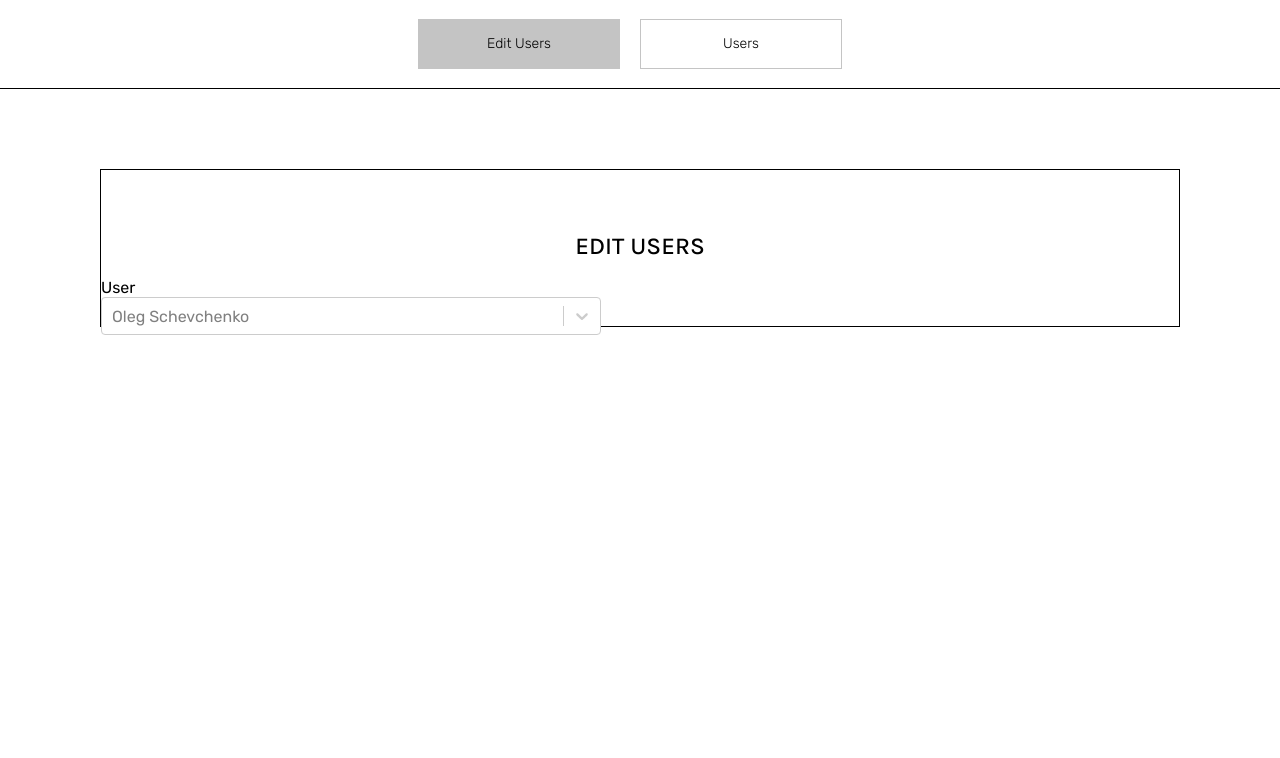
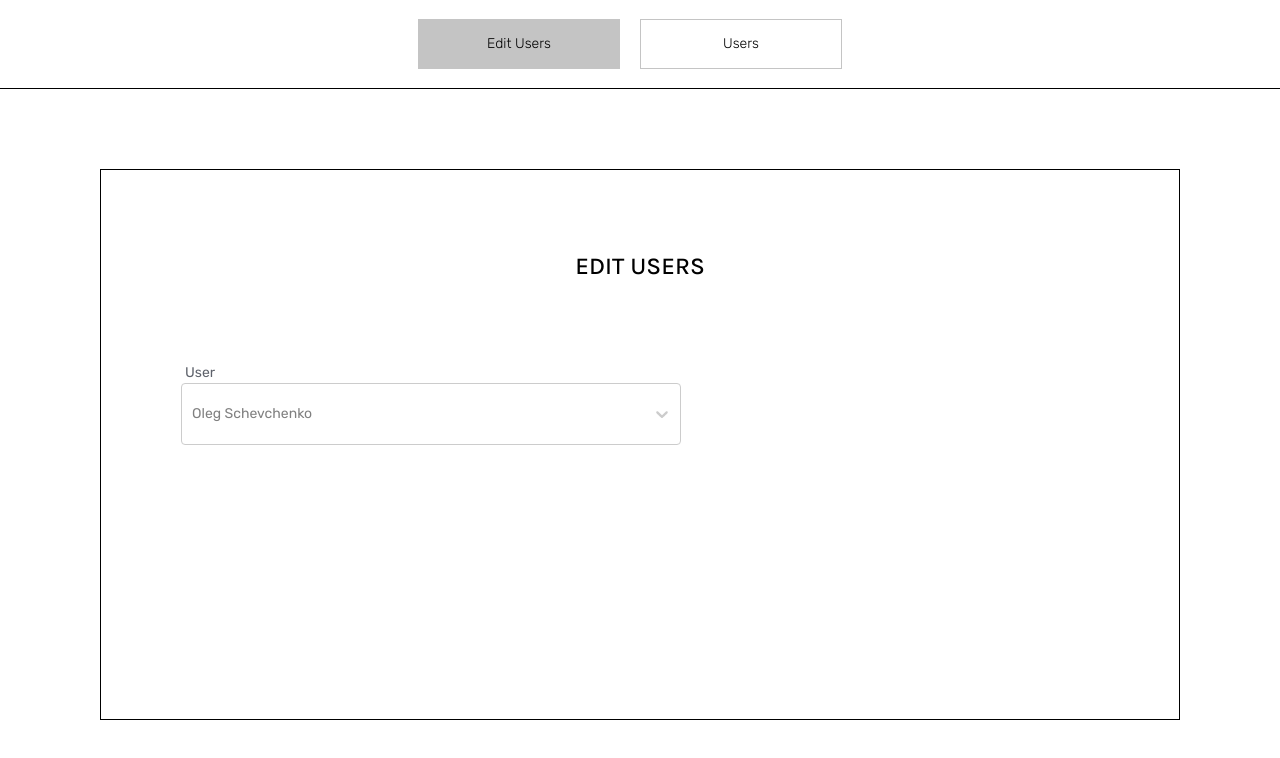
Before and after one commit to Oliwia1819/test-react-dvc, a React (Create React App) app: page / in a window 1280 px wide. Shown: the top 758 px of the page. Built offline with nearby package versions, Linux system fonts and the light colour scheme.

Commit message:
create full name

```diff
--- a/src/Screen/EditUsers.jsx
+++ b/src/Screen/EditUsers.jsx
@@ -15,25 +15,42 @@ export default function EditUsers(){
 
 function EditUserForm(){
     const [user, setUser] = useState(null);
+    const [fullName, setFullName] = useState('');
+    const userUpdate = (user) => {
+        setUser(user);
+        setFullName(user.name);
+    };
+
 
     return <div className="edit_user_form">
-                <h1>Edit Users</h1>
-                <div className="user_name">
+                <div className="edit_user_form_wrap">
+                    <h2>Edit Users</h2>
                         <label>
                             User
+                            <div className="user_name">
+
                             <Select
                                 value={user}
-                            onChange={setUser}
+                                onChange={userUpdate}
                                 options={users}
                                 getOptionLabel={user=>user.name}
                                 getOptionValue={user => user.name}
                                 placeholder={'Oleg Schevchenko'}
                             />
+                            </div>
                         </label>
 
                         {user &&
                             <div className="form">
-                            <h4>User Information</h4>
+                                <h3>User Information</h3>
+                                <label >
+                                    Full Name
+                                    <input
+                                        onChange={e => (setFullName(e.target.value))}
+                                        type="text"
+                                        value={fullName}
+                                    />
+                                </label>
                             </div> }
                 </div>
             </div>
--- a/src/style.css
+++ b/src/style.css
@@ -14,6 +14,7 @@ header{
     justify-content: center;
     height: 88px;
     border-bottom: 1px solid #000;
+    flex: none;
 }
 
 header a{
@@ -33,21 +34,58 @@ header a{
 header a.active{
     background-color: #C4C4C4;
 }
+.edit_users_screen{
+    display: flex;
+    flex-direction: column;
+    height: 100vh;
+}
 .edit_user_form{
-    height: 100%;
     border: 1px solid #000;
     margin: 80px 100px;
+    flex: 1 1 100%;
 }
-h1{
+.edit_user_form_wrap{
+    padding: 60px 80px 80px 80px;
+}
+h2{
     font-family: "Karla", sans-serif;
     font-size: 24px;
     font-weight: 500;
     line-height: 32px;
     text-align: center;
-    margin-top: 60px;
+    margin-bottom: 80px;
     text-transform: uppercase;
 }
 .user_name{
     width: 500px;
     height: 48px;
+    border-radius: 0px;
 }
+input{
+    display: block;
+    border: 1px solid #C4C4C4;
+    outline: none;
+    width: 500px;
+    height: 48px;
+    font-size: 14px;
+    font-weight: 400;
+    line-height: 20;
+    color: #5E626B;
+    padding: 12px 0 12px 24px;
+}
+span{
+    display: none;
+}
+label{
+    font-size: 14px;
+    font-weight: 400;
+    line-height: 20px;
+    color: #5E626B;
+    margin: 4px;
+}
+h3{
+    font-size: 20px;
+    font-weight: 400;
+    line-height: 32px;
+    margin: 60px 0 40px;
+}
```
Lines whose indentation alone changed are shown as unchanged.
